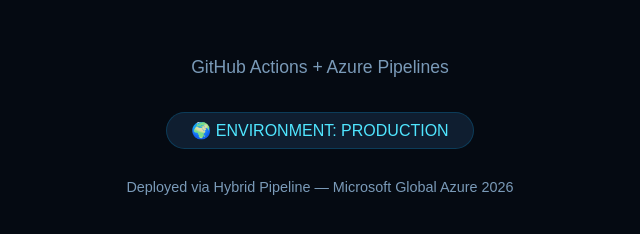
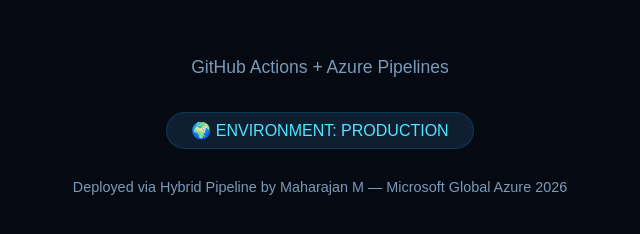
Before and after one commit to MaharajanDevops/hybrid-cicd-demo, a plain HTML site: page index.html in a window 1280 px wide. Shown: the part 334-568 px from the top of the page, without its empty margins (320-960 px from the left). Drawn offline with Linux system fonts and the light colour scheme.

Commit message:
changes test

```diff
--- a/index.html
+++ b/index.html
@@ -18,6 +18,6 @@
   <h1>🚀 Hybrid CI/CD Demo</h1>
   <p>GitHub Actions + Azure Pipelines</p>
   <div class="env">🌍 ENVIRONMENT: PRODUCTION</div>
-  <p style="font-size:.9rem">Deployed via Hybrid Pipeline — Microsoft Global Azure 2026</p>
+  <p style="font-size:.9rem">Deployed via Hybrid Pipeline by Maharajan M — Microsoft Global Azure 2026</p>
 </body>
 </html>
```
